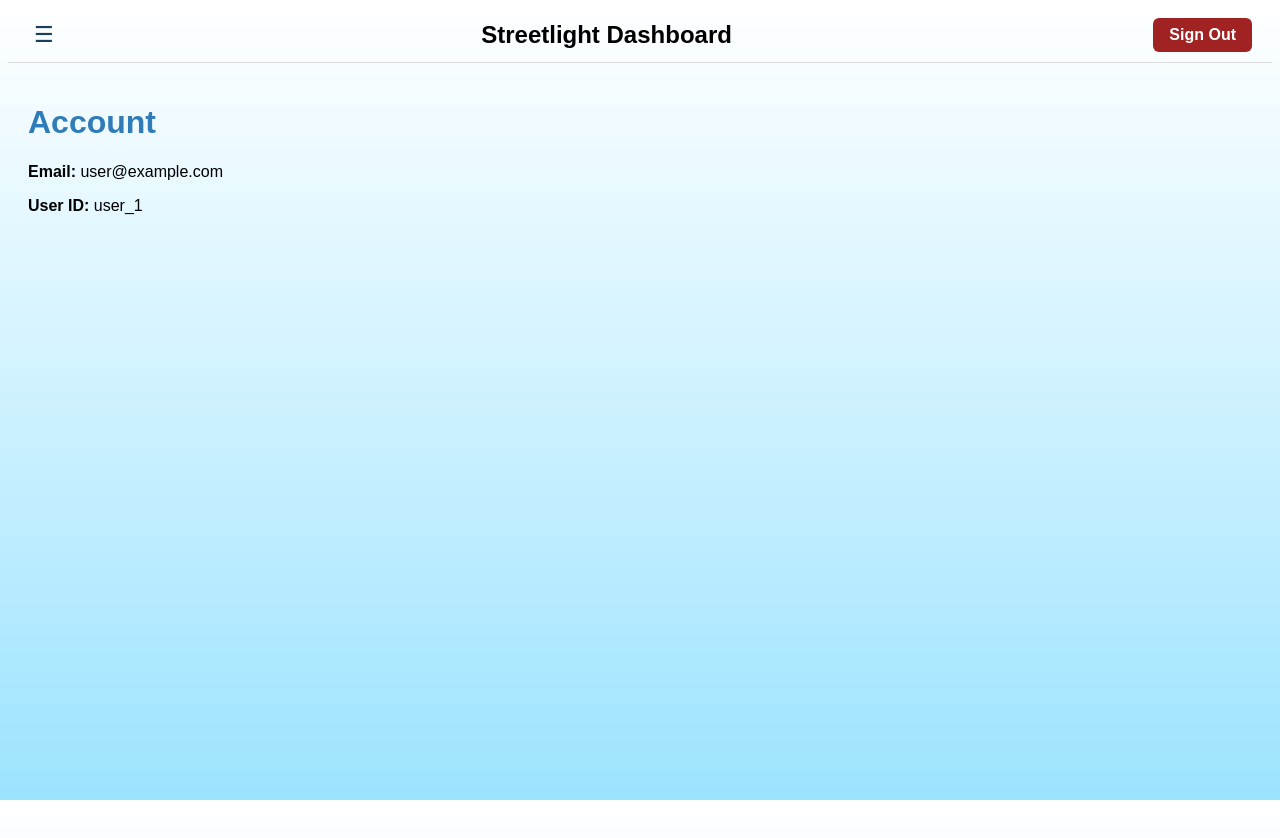
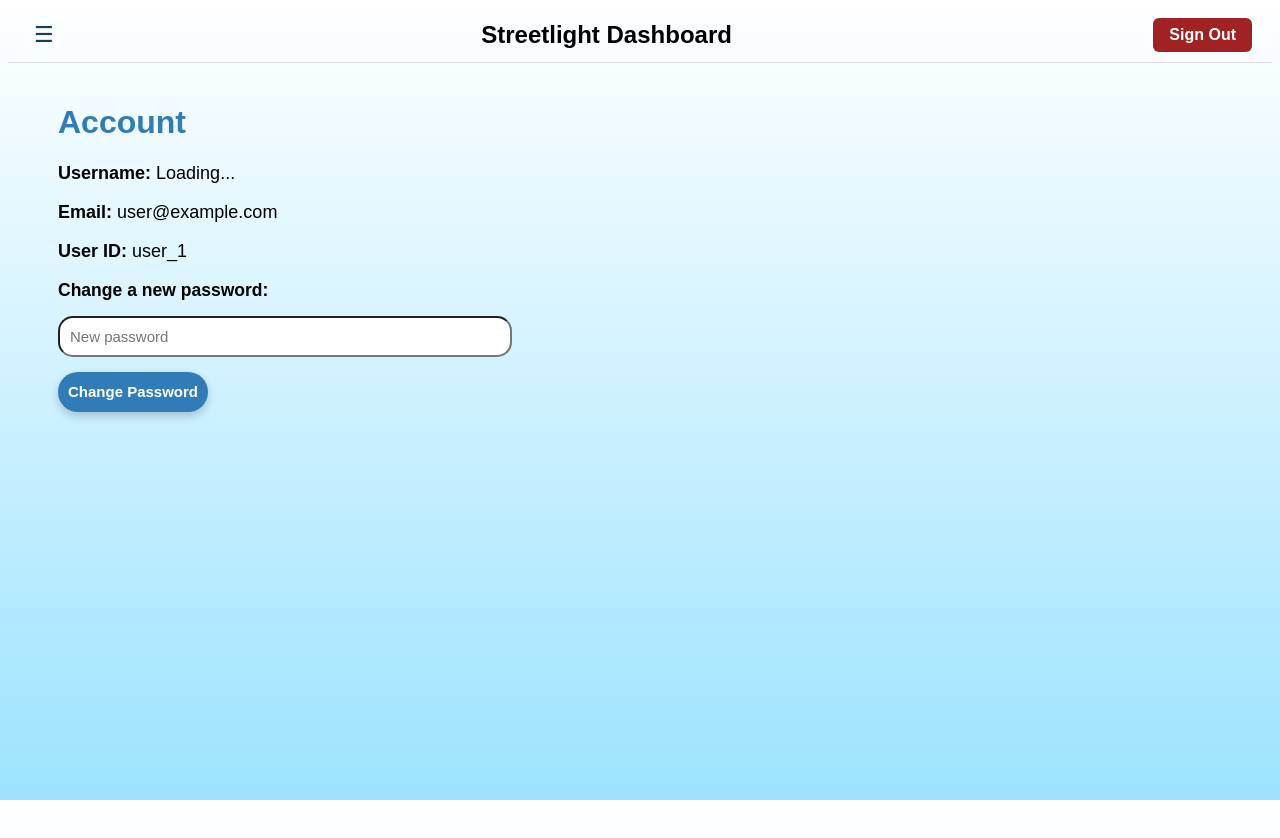
Before and after one commit to wongwz-lumilite/accept-management, a React (Vite) app: page /account in a window 1280 px wide. Shown: the top 838 px of the page. Built offline with nearby package versions, Linux system fonts and the light colour scheme; no server answers; the database is empty; sample sign-in values are in the browser's storage; the HTML template or start-up script is replaced by a standard one.

Commit message:
Patch 0.0.5

```diff
--- a/index.html
+++ b/index.html
@@ -2,7 +2,7 @@
 <html lang="en">
 <head>
     <meta charset="UTF-8" />
-    <meta name="viewport" content="width=device-width, initial-scale=1.0" />
+    <meta name="viewport" content="width=device-width, initial-scale=0.75" />
     <title>Accept Management</title>
     <link rel="icon" type="image/x-icon" href="./src/assets/Lumilite-logo.png">
 </head>
--- a/src/AccountPage.jsx
+++ b/src/AccountPage.jsx
@@ -1,18 +1,54 @@
 import { useEffect, useState } from "react";
-import { getAuth } from "firebase/auth";
+import { getAuth, updatePassword } from "firebase/auth";
+import { doc, getDoc } from "firebase/firestore";
+import { db } from "./firebase.js";
 import { useSidebar } from "./useSidebar.js";
 import SignOutButton from "./signOut.jsx";
 import "./assets/global.css";
-import "./assets/HomePage.css";
+import "./assets/AccountPage.css";
 
 function AccountPage() {
     const { collapsed, setCollapsed } = useSidebar();
     const [user, setUser] = useState(null);
+    const [profile, setProfile] = useState(null);
+    const [newPassword, setNewPassword] = useState("");
+    const [status, setStatus] = useState(null);
 
     useEffect(() => {
         const auth = getAuth();
-        setUser(auth.currentUser);
+        const currentUser = auth.currentUser;
+        setUser(currentUser);
+
+        if (currentUser) {
+            const fetchProfile = async () => {
+                const userRef = doc(db, "user", currentUser.uid);
+                const snapshot = await getDoc(userRef);
+                if (snapshot.exists()) {
+                    setProfile(snapshot.data());
+                } else {
+                    console.warn("No matching user document found in Firestore.");
+                }
+            };
+            fetchProfile();
+        }
     }, []);
+
+    const handleChangePassword = async (e) => {
+        e.preventDefault();
+        const auth = getAuth();
+        try {
+            await updatePassword(auth.currentUser, newPassword);
+            setStatus("Password updated successfully!");
+            setNewPassword("");
+        } catch (err) {
+            console.error(err);
+            if (err.code === "auth/requires-recent-login") {
+                setStatus("Please sign out and sign in again before changing your password.");
+            } else {
+                setStatus("Failed to update password: " + err.message);
+            }
+        }
+    };
 
     return (
         <>
@@ -33,16 +69,30 @@ function AccountPage() {
                 <SignOutButton />
             </div>
 
-            <div style={{ padding: "20px" }}>
+            <div style={{ padding: "20px" }} className="content">
                 <h1>Account</h1>
                 {user ? (
                     <div>
+                        <p><strong>Username:</strong> {profile?.username || "Loading..."}</p>
                         <p><strong>Email:</strong> {user.email}</p>
                         <p><strong>User ID:</strong> {user.uid}</p>
                     </div>
                 ) : (
                     <p>No user signed in.</p>
                 )}
+                <form onSubmit={handleChangePassword} className="form-change-password">
+                    <h3><strong>Change a new password:</strong></h3>
+                    <input
+                        type="password"
+                        placeholder="New password"
+                        value={newPassword}
+                        onChange={(e) => setNewPassword(e.target.value)}
+                        minLength={6}
+                        required
+                    />
+                    <button type="submit" className="change-pass-btn">Change Password</button>
+                    {status && <p>{status}</p>}
+                </form>
             </div>
         </>
     );
--- a/src/HomePage.jsx
+++ b/src/HomePage.jsx
@@ -9,10 +9,26 @@ import SignOutButton from "./signOut.jsx";
 import { sendMaintenanceReminder } from "./email.js";
 import { useSidebar } from "./useSidebar.js";
 
+
+const fetchStreetlights = async () => {
+    try {
+        const snapshot = await getDocs(collection(db, "streetlights"));
+        const data = snapshot.docs.map((doc) => ({
+            id: doc.id,
+            ...doc.data(),
+        }));
+        setStreetlights(data);
+    } catch (err) {
+        console.error("Error fetching streetlights:", err);
+        setError(err.message);
+    } finally {
+        setLoading(false);
+    }
+};
+
 function isMaintenanceRequired(installedDate, maintenanceDate) {
     if (!installedDate) return false;
 
-    // Convert Firestore Timestamps or strings/numbers to JS Date objects
     const installed = installedDate.toDate ? installedDate.toDate() : new Date(installedDate);
     const maintained = maintenanceDate?.toDate
         ? maintenanceDate.toDate()
@@ -23,12 +39,10 @@ function isMaintenanceRequired(installedDate, maintenanceDate) {
     const threeYearsAgo = new Date();
     threeYearsAgo.setFullYear(threeYearsAgo.getFullYear() - 3);
 
-    // 1. If it was maintained recently (less than 3 years ago), no maintenance needed
     if (maintained && maintained >= threeYearsAgo) {
         return false;
     }
 
-    // 2. Otherwise, check if installed date is older than 3 years
     return installed < threeYearsAgo;
 }
 
@@ -48,6 +62,7 @@ async function handleMaintenance(lights) {
             isMaintained: Timestamp.now()
         });
         console.log(`Document ${lights} updated with isMaintained: null`);
+        await fetchStreetlights();
     } catch (error) {
         console.error("Error updating maintenance status: ", error);
     }
--- a/src/MaintenanceLog.jsx
+++ b/src/MaintenanceLog.jsx
@@ -1,17 +1,24 @@
-import { useEffect, useState } from "react";
-import { collection, getDocs } from "firebase/firestore";
-import { db } from "./firebase.js";
-import { useSidebar } from "./useSidebar.js";
+import {useEffect, useState} from "react";
+import {collection, getDocs} from "firebase/firestore";
+import {db} from "./firebase.js";
+import {useSidebar} from "./useSidebar.js";
 import SignOutButton from "./signOut.jsx";
 import "./assets/global.css";
 import "./assets/HomePage.css";
 
-function isMaintenanceRequired(installedDate) {
-    if (!installedDate) return false;
-    const installed = installedDate.toDate ? installedDate.toDate() : new Date(installedDate);
-    const threeYearsAgo = new Date();
-    threeYearsAgo.setFullYear(threeYearsAgo.getFullYear() - 3);
-    return installed < threeYearsAgo;
+function isMaintenanceRequired(lastMaintainedDate) {
+    if (!lastMaintainedDate) return false; // never maintained — ignore
+
+    return lastMaintainedDate.toDate
+        ? lastMaintainedDate.toDate()
+        : new Date(lastMaintainedDate);
+}
+
+function getMaintainedDateValue(light) {
+    if (!light.lastMaintainedDate) return null;
+    return light.lastMaintainedDate.toDate
+        ? light.lastMaintainedDate.toDate()
+        : new Date(light.lastMaintainedDate);
 }
 
 function setStatusStyle(status) {
@@ -38,7 +45,22 @@ function MaintenanceLogPage() {
                     id: doc.id,
                     ...doc.data(),
                 }));
-                setStreetlights(data.filter((light) => isMaintenanceRequired(light.installedDate)));
+
+                const filtered = data.filter((light) =>
+                    isMaintenanceRequired(light.isMaintained)
+                );
+
+                const sorted = filtered.sort((a, b) => {
+                    const dateA = getMaintainedDateValue(a);
+                    const dateB = getMaintainedDateValue(b);
+
+                    if (!dateA && !dateB) return 0;
+                    if (!dateA) return 1;
+                    if (!dateB) return -1;
+                    return dateB - dateA;
+                });
+
+                setStreetlights(sorted);
             } catch (err) {
                 console.error("Error fetching streetlights:", err);
                 setError(err.message);
@@ -74,7 +96,7 @@ function MaintenanceLogPage() {
 
             <div style={{ padding: "20px" }}>
                 <h1>Maintenance Log</h1>
-                <p>Streetlights installed more than 3 years ago, requiring maintenance.</p>
+                <p>Streetlights that has been maintained will be logged here.</p>
 
                 <table border="1" cellPadding="8" style={{ borderCollapse: "collapse", width: "100%" }}>
                     <thead>
@@ -83,6 +105,7 @@ function MaintenanceLogPage() {
                         <th className="center">Zone</th>
                         <th className="center">Status</th>
                         <th>Installation Date</th>
+                        <th>Last maintained date</th>
                     </tr>
                     </thead>
                     <tbody>
@@ -105,6 +128,11 @@ function MaintenanceLogPage() {
                                         ? light.installedDate.toDate().toLocaleDateString()
                                         : light.installedDate}
                                 </td>
+                                <td>
+                                    {light.isMaintained?.toDate
+                                        ? light.isMaintained.toDate().toLocaleDateString()
+                                        : "Haven't been maintained yet"}
+                                </td>
                             </tr>
                         ))
                     )}
--- /dev/null
+++ b/src/assets/AccountPage.css
@@ -0,0 +1,36 @@
+p {
+    font-size: 18px;
+}
+
+h1 {
+    font-weight: 800;
+}
+
+.form-change-password {
+    justify-content: left;
+    align-items: flex-start;
+    gap:15px;
+}
+
+h3 {
+    margin: 0;
+}
+
+.content {
+    margin-left: 30px;
+}
+
+.change-pass-btn {
+    background-color: #2f7cb8;
+    height: 40px;
+    padding: 5px 10px;
+    color: white;
+    border: none;
+    border-radius: 30px;
+    font-weight: 600;
+    font-size: 15px;
+    cursor: pointer;
+    box-shadow: 0 4px 10px rgba(0, 0, 0, 0.2);
+    z-index: 1000;
+    transition: background-color 0.2s ease;
+}
--- a/src/layout.jsx
+++ b/src/layout.jsx
@@ -1,4 +1,4 @@
-import Sidebar from "./Sidebar.jsx";
+import Sidebar from "./sidebar.jsx";
 
 function Layout({ children }) {
     return (
--- a/src/signIn.jsx
+++ b/src/signIn.jsx
@@ -47,7 +47,7 @@ function SignIn() {
                             onChange={(e) => setPassword(e.target.value)}
                             required
                         />
-                        {error && <p style={{ color: "red" }}>{error}</p>}
+                        {error && <p style={{ color: "red"}}><strong>{error}</strong></p>}
                         <button type="submit" className="sign-in-btn">Sign In</button>
                     </form>
                 </div>
```
